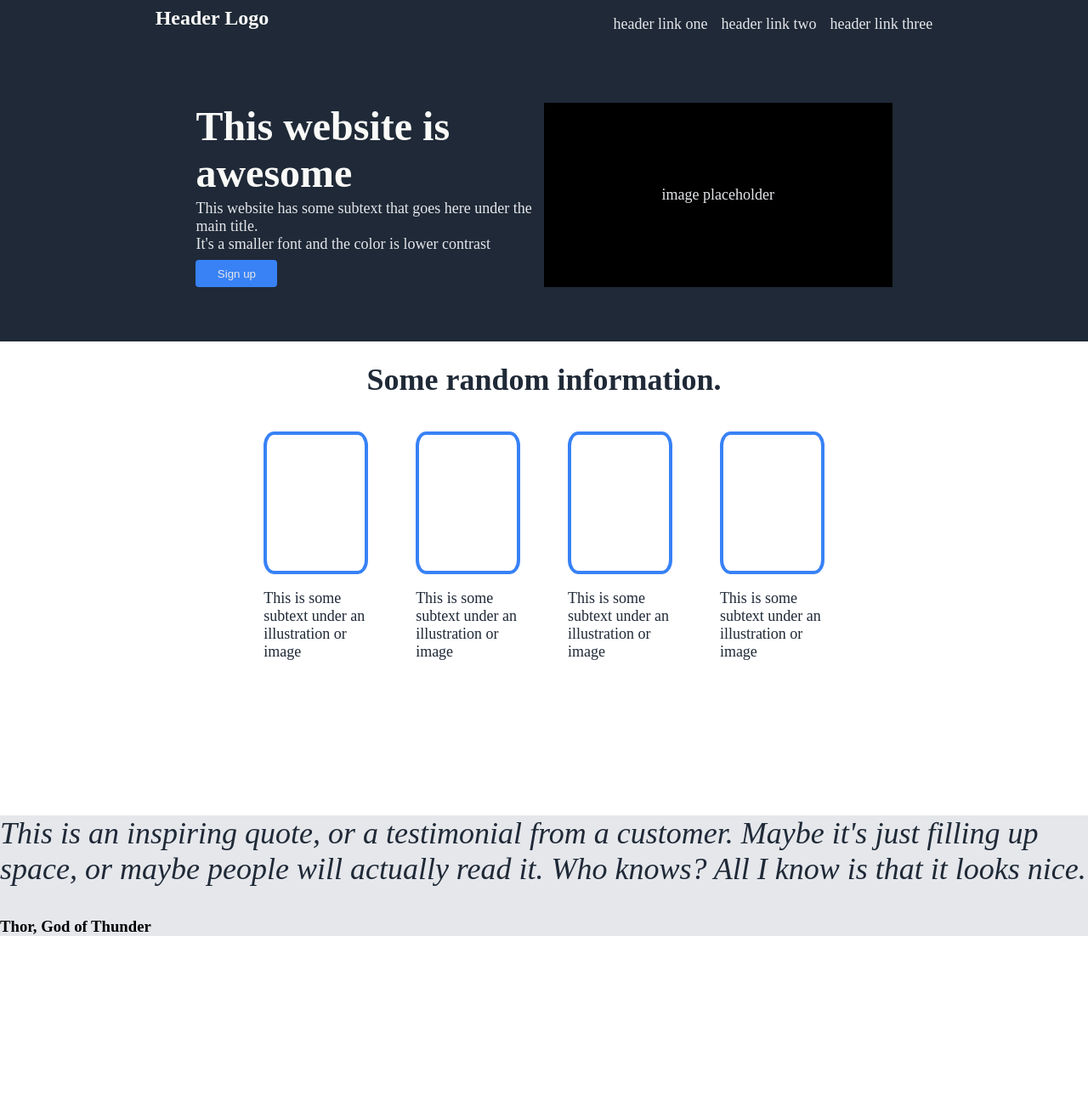
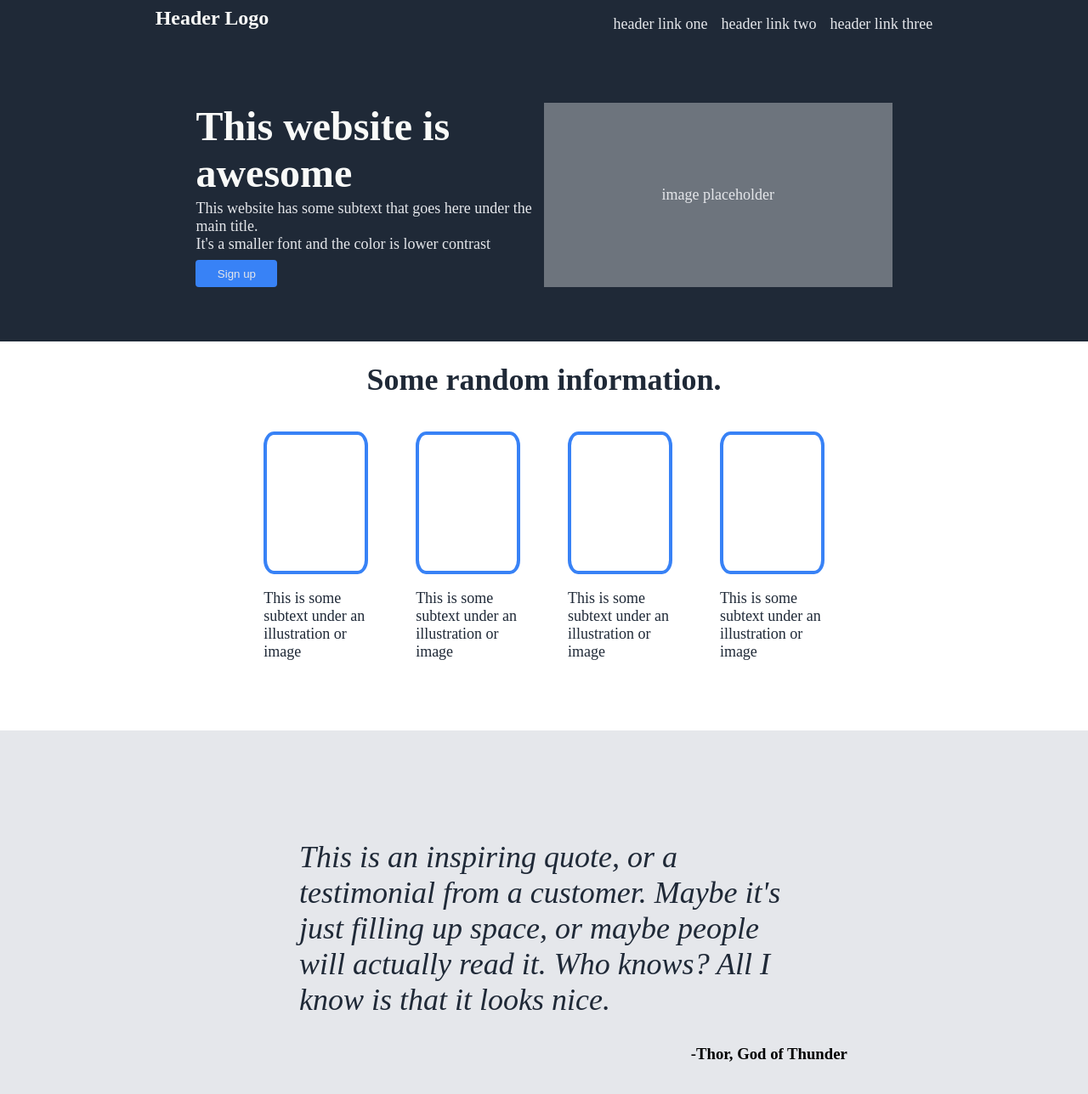
Before and after one commit to GummiBlip/odin-landing-page-v2, a plain HTML site: page index.html in a window 1280 px wide. Shown: the whole page at 85% size. Before the commit the page ends 1102 px from the top, so only its background shows below. Drawn offline with Linux system fonts and the light colour scheme.

Commit message:
Finish section 3 CSS

```diff
--- a/index.html
+++ b/index.html
@@ -22,7 +22,7 @@
     <p>This website has some subtext that goes here under the main title. <br> It's a smaller font and the color is lower contrast</p>
     <button class="signup">Sign up</button>
     </div>
-    <div class="image-holder">
+    <div class="image-container">
     <p>image placeholder</p>
     </div>
     </div>
@@ -49,7 +49,7 @@
       <p class="quote">
         This is an inspiring quote, or a testimonial from a customer. Maybe it's just filling up space, or maybe people will actually read it. Who knows? All I know is that it looks nice.
       </p>
-      <h3 class="quote-author">Thor, God of Thunder</h3>
+      <h3 class="quote-author">-Thor, God of Thunder</h3>
     </div>
   </body>
 </html>
--- a/style.css
+++ b/style.css
@@ -45,11 +45,11 @@
   border: none;
 }
 
-.image-holder {
+.image-container {
   display: flex;
   align-items: center;
   justify-content: center;
-  background-color: black;
+  background-color: #6d747d;
   flex-basis: 40%;
 }
 
@@ -64,7 +64,7 @@
   flex-wrap: wrap;
   justify-content: center;
   gap: 32px;
-  padding: 8px 10% 10% 10%;
+  padding: 8px 10% 5% 10%;
 }
 
 .information h2 {
@@ -93,17 +93,25 @@
 
 .quote-container {
   background-color: #E5E7EB;
+  display: flex;
+  flex-direction: column;
+  gap: 32px;
+  padding: 128px 64px;
 }
 
 .quote {
   font-size: 36px;
   font-style: italic;
   font-weight:200;
-  color: #1F2937
+  color: #1F2937;
+  margin: 0;
+  max-width: 50%;
+  align-self: center;
 }
 
 .quote-author {
   margin: 0;
+  padding: 0 0 0 65%;
 }
 
 body {
```
